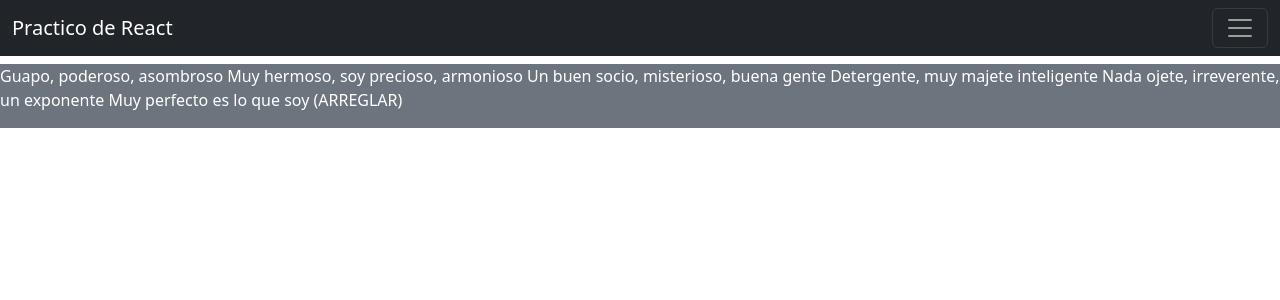
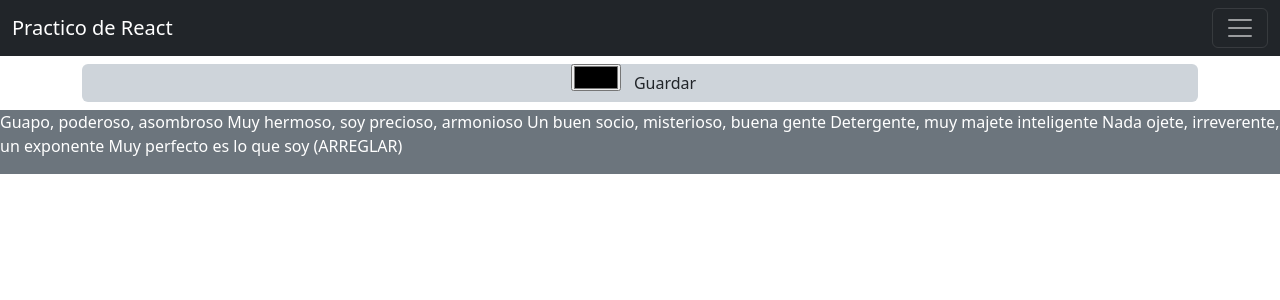
Before and after one commit to SantiagoPuertas4/practicoReact, a React (Vite) app: page /ejercicio6 in a window 1280 px wide. Shown: the top 300 px of the page. Built offline with nearby package versions, Linux system fonts and the light colour scheme.

Commit message:
Creado el elemento ColorForm para el ejercicio 6

```diff
--- /dev/null
+++ b/src/components/ejercicio6/ColorForm.jsx
@@ -0,0 +1,19 @@
+const ColorForm = () => {
+  const handleSubmit = (e) => {
+    e.preventDefault();
+  };
+
+  return (
+    <div className="container bg-dark-subtle rounded-2 ">
+      <form className="d-flex justify-content-center">
+        <input type="color" />
+        <div>
+          <button type="submit" onClick={handleSubmit} className="btn">
+            Guardar
+          </button>
+        </div>
+      </form>
+    </div>
+  );
+};
+export default ColorForm;
--- a/src/views/Ejercicio6View.jsx
+++ b/src/views/Ejercicio6View.jsx
@@ -1,4 +1,5 @@
 import { useEffect, useState } from "react";
+import ColorForm from "../components/ejercicio6/ColorForm";
 
 const colorsLS = JSON.parse(localStorage.getItem("colors")) || [];
 
@@ -9,6 +10,10 @@ const Ejercicio6View = () => {
     localStorage.setItem("colors", JSON.stringify(colors));
   }, [colors]);
 
-  return <div className="mt-5 pt-3 w-100"></div>;
+  return (
+    <div className="mt-5 pt-3 pb-2 w-100">
+      <ColorForm setColors={setColors} />
+    </div>
+  );
 };
 export default Ejercicio6View;
```
